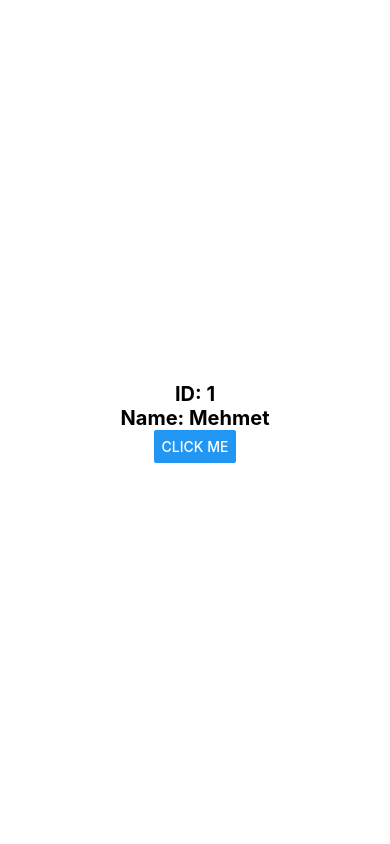
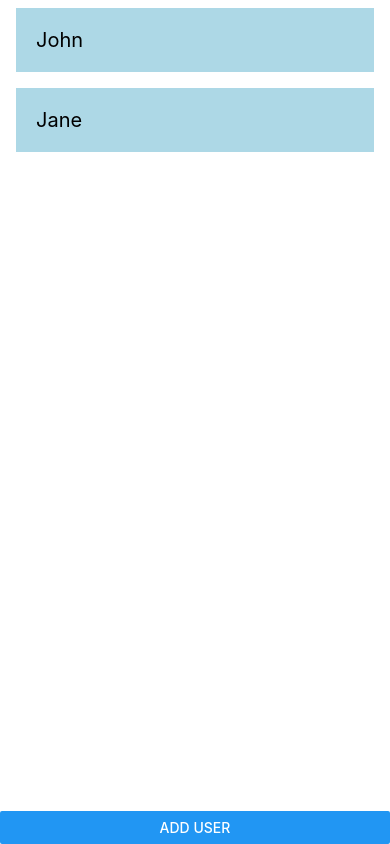
Before and after one commit to akdoganalibugra/rn-tutorial101, a React Native app in the folder HelloReactNativeApp/: screen / in a window 390 px wide. Built offline with nearby package versions, Linux system fonts and the light colour scheme.

Commit message:
arrayState

```diff
--- a/HelloReactNativeApp/App.js
+++ b/HelloReactNativeApp/App.js
@@ -1,20 +1,48 @@
 import React, { useState } from "react";
 
-import { StyleSheet, Text, SafeAreaView, Button } from "react-native";
+import {
+  StyleSheet,
+  Text,
+  SafeAreaView,
+  Button,
+  FlatList,
+  View,
+} from "react-native";
 
 const App = () => {
-  const [user, setUser] = useState({ id: 1, name: "Mehmet" });
+  const [users, setUsers] = useState([
+    {
+      name: "John",
+      id: 25,
+    },
+    {
+      name: "Jane",
+      id: 24,
+    },
+  ]);
 
   const handlePress = () => {
-    setUser((prevState) => ({ ...prevState, name: "Ali" }));
+    setUsers((prev) => [
+      ...prev,
+      {
+        name: Math.floor(Math.random() * 1000),
+        id: Math.floor(Math.random() * 1000),
+      },
+    ]);
   };
-
   return (
     <SafeAreaView style={styles.container}>
-      <Text style={styles.text}>ID: {user.id}</Text>
-      <Text style={styles.text}>Name: {user.name}</Text>
+      <FlatList
+        data={users}
+        keyExtractor={(item) => item.id}
+        renderItem={({ item }) => (
+          <View style={styles.item}>
+            <Text style={styles.text}>{item.name}</Text>
+          </View>
+        )}
+      />
 
-      <Button title="Click Me" onPress={handlePress} />
+      <Button title="Add User" onPress={handlePress} />
     </SafeAreaView>
   );
 };
@@ -22,12 +50,15 @@ const App = () => {
 const styles = StyleSheet.create({
   container: {
     flex: 1,
-    justifyContent: "center",
-    alignItems: "center",
+  },
+  item: {
+    backgroundColor: "lightblue",
+    padding: 20,
+    marginVertical: 8,
+    marginHorizontal: 16,
   },
   text: {
     fontSize: 20,
-    fontWeight: "bold",
   },
 });
 
```
